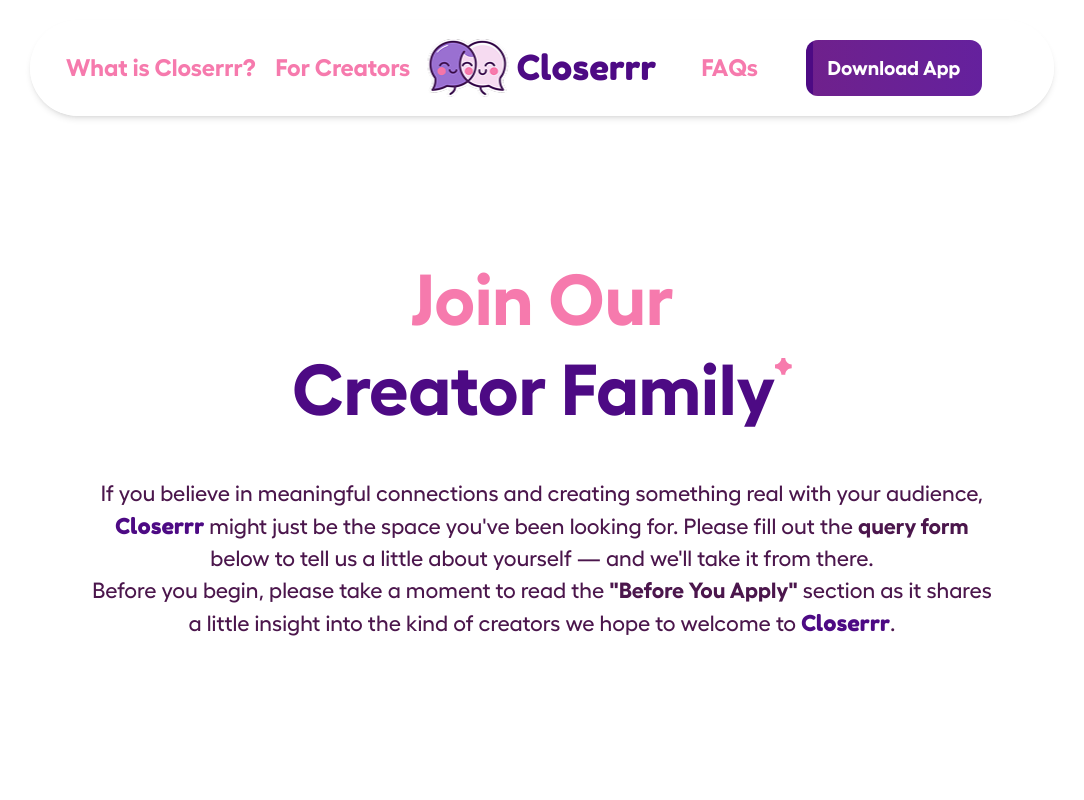
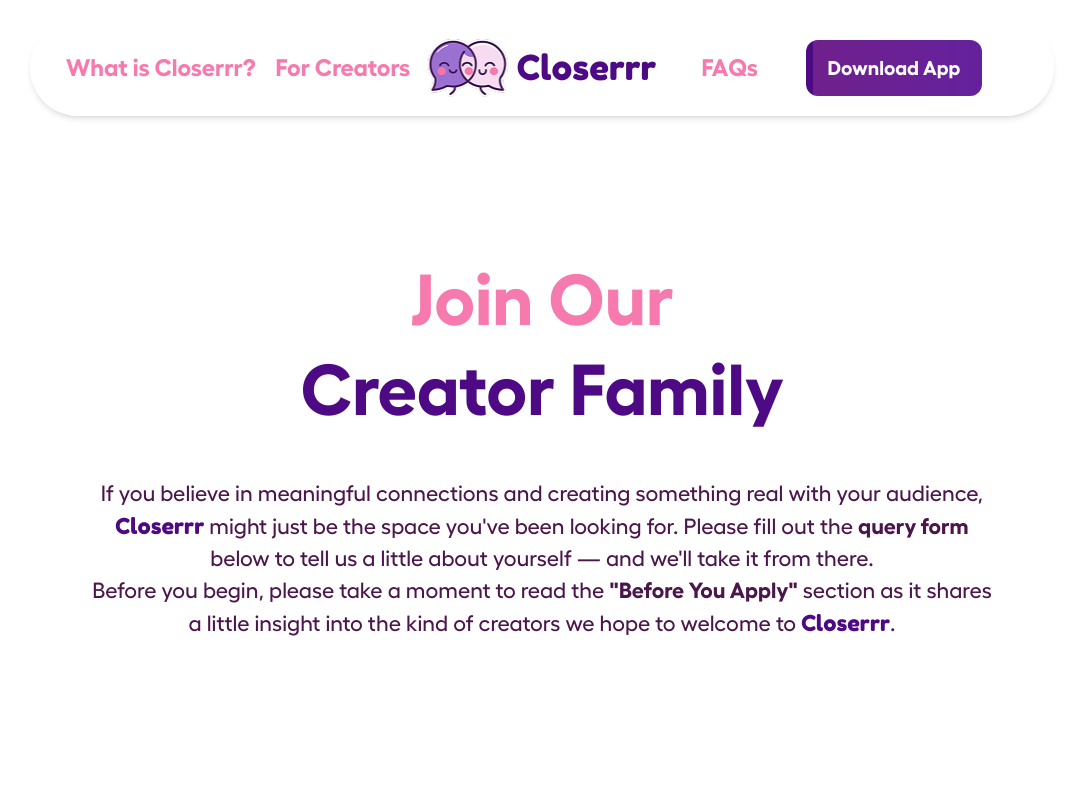
Before and after one commit to sharkbrews/Closerrr-New, a React (Vite) app: page /join-closerrr in a window 1280 px wide. Shown: the top 800 px of the page, without its empty margins (98-1182 px from the left). Built offline with nearby package versions, Linux system fonts and the light colour scheme; the HTML template or start-up script is replaced by a standard one.

Commit message:
Reposition star vector to the top right of Creator Family title and increase size

```diff
--- a/src/pages/Creators.jsx
+++ b/src/pages/Creators.jsx
@@ -44,15 +44,16 @@
             variants={fadeInUp}
           >
             <span>Join Our</span>
-            <span className="text-customPurple-500 flex items-start justify-center">
+            <span className="text-customPurple-500 relative flex items-start justify-center">
               Creator Family
               <motion.span
+                className="absolute top-0 md:-top-1 left-full ml-1 md:ml-2"
                 initial={{ rotate: 0, scale: 0 }}
                 animate={{ rotate: 0, scale: 1 }}
                 transition={{ duration: 0.5, delay: 0.8, ease: "backOut" }}
               >
                 <img
-                  className="md:mt-3 md:w-fit w-[1.2vmax] relative "
+                  className="w-[1.6vmax] md:w-5 object-contain"
                   src="/Vector_2.svg"
                   alt=""
                 />
```
